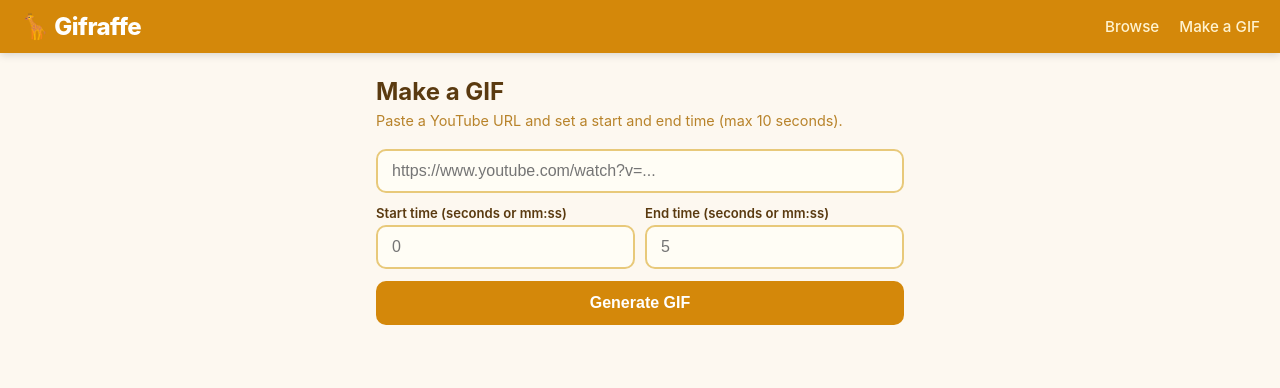
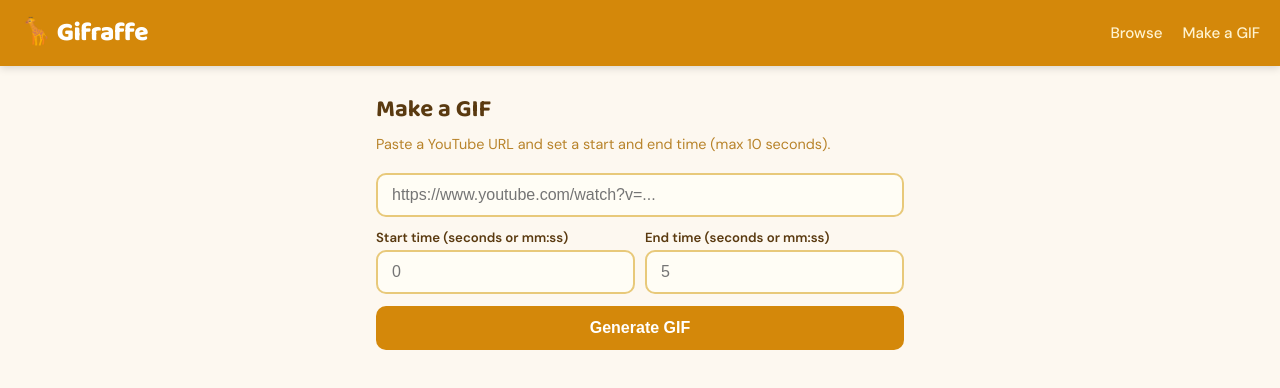
Before and after one commit to pradepkumar/gifraffe, a React (Vite) app in the folder frontend/: page /make in a window 1280 px wide. Shown: the top 388 px of the page. Built offline with nearby package versions, Linux system fonts and the light colour scheme.

Commit message:
feat(typography): add Baloo 2 display font and DM Sans body font

```diff
--- a/frontend/index.html
+++ b/frontend/index.html
@@ -4,9 +4,12 @@
     <meta charset="UTF-8" />
     <meta name="viewport" content="width=device-width, initial-scale=1.0" />
     <title>Gifraffe</title>
+    <link rel="preconnect" href="https://fonts.googleapis.com">
+    <link rel="preconnect" href="https://fonts.gstatic.com" crossorigin>
+    <link href="https://fonts.googleapis.com/css2?family=Baloo+2:wght@600;700;800&family=DM+Sans:ital,opsz,wght@0,9..40,400;0,9..40,500;0,9..40,600;1,9..40,400&display=swap" rel="stylesheet">
     <style>
       * { box-sizing: border-box; margin: 0; padding: 0; }
-      body { font-family: -apple-system, BlinkMacSystemFont, 'Segoe UI', sans-serif; background: #fdf8f0; color: #2c1a0e; }
+      body { font-family: 'DM Sans', sans-serif; background: #fdf8f0; color: #2c1a0e; }
       :focus-visible {
         outline: 2px solid #d4880a;
         outline-offset: 2px;
@@ -41,6 +44,16 @@
         --radius-md: 10px;
         --radius-lg: 12px;
         --radius-pill: 20px;
+
+        /* Typography */
+        --font-display: 'Baloo 2', sans-serif;
+        --font-body: 'DM Sans', sans-serif;
+        --text-xs: 0.75rem;    /* 12px — captions, bylines */
+        --text-sm: 0.825rem;   /* ~13px — tags, secondary labels */
+        --text-base: 1rem;     /* 16px — body, inputs */
+        --text-lg: 1.125rem;   /* 18px — subheadings */
+        --text-xl: 1.375rem;   /* 22px — page headings */
+        --text-2xl: 1.625rem;  /* 26px — logo */
       }
     </style>
   </head>
--- a/frontend/src/App.jsx
+++ b/frontend/src/App.jsx
@@ -14,8 +14,9 @@ const styles = {
   },
   logo: {
     color: '#fff',
+    fontFamily: 'var(--font-display)',
     fontWeight: 800,
-    fontSize: '1.5rem',
+    fontSize: 'var(--text-2xl)',
     textDecoration: 'none',
     letterSpacing: '-0.5px',
   },
--- a/frontend/src/components/GifModal.jsx
+++ b/frontend/src/components/GifModal.jsx
@@ -115,7 +115,7 @@ export default function GifModal({ gif, onClose, onTagClick }) {
         </button>
         <img src={gif.gif_url} alt={gif.title} style={{ width: '100%', display: 'block' }} />
         <div style={{ padding: 16 }}>
-          <h3 id="gif-modal-title" style={{ marginBottom: 8 }}>{gif.title}</h3>
+          <h3 id="gif-modal-title" style={{ marginBottom: 8, fontFamily: 'var(--font-display)', fontWeight: 700 }}>{gif.title}</h3>
           {gif.description && (
             <p style={{ color: 'var(--color-brown-light)', fontSize: '0.9rem', marginBottom: 10 }}>{gif.description}</p>
           )}
@@ -132,7 +132,7 @@ export default function GifModal({ gif, onClose, onTagClick }) {
               Share
             </button>
           </div>
-          <p style={{ marginTop: 10, fontSize: '0.78rem', color: 'var(--color-brown-faint)' }}>
+          <p style={{ marginTop: 10, fontSize: 'var(--text-xs)', color: 'var(--color-brown-faint)' }}>
             Submitted by {gif.submitter_name}
           </p>
         </div>
--- a/frontend/src/components/ProgressSteps.jsx
+++ b/frontend/src/components/ProgressSteps.jsx
@@ -21,7 +21,7 @@ export default function ProgressSteps({ currentStep }) {
                 {done ? '✓' : i + 1}
               </div>
               <span style={{
-                fontSize: '0.7rem', marginTop: 4, textAlign: 'center',
+                fontSize: 'var(--text-xs)', marginTop: 4, textAlign: 'center',
                 color: done || active ? 'var(--color-brown-light)' : 'var(--color-brown-faint)',
                 fontWeight: active ? 700 : 400,
               }}>
--- a/frontend/src/components/TagChip.jsx
+++ b/frontend/src/components/TagChip.jsx
@@ -10,7 +10,7 @@ export default function TagChip({ tag, onClick }) {
         color: 'var(--color-brown-light)',
         borderRadius: 'var(--radius-pill)',
         padding: '3px 10px',
-        fontSize: '0.78rem',
+        fontSize: 'var(--text-xs)',
         fontWeight: 600,
         cursor: onClick ? 'pointer' : 'default',
         userSelect: 'none',
--- a/frontend/src/pages/Admin.jsx
+++ b/frontend/src/pages/Admin.jsx
@@ -95,7 +95,7 @@ export default function Admin() {
   if (!authed) {
     return (
       <div style={{ maxWidth: 360, margin: '60px auto', padding: 24 }}>
-        <h2 style={{ marginBottom: 20, color: 'var(--color-brown-mid)' }}>Admin Login</h2>
+        <h2 style={{ marginBottom: 20, color: 'var(--color-brown-mid)', fontFamily: 'var(--font-display)', fontWeight: 700 }}>Admin Login</h2>
         <form onSubmit={handleLogin} style={{ display: 'flex', flexDirection: 'column', gap: 12 }}>
           <input
             type="password"
@@ -118,7 +118,7 @@ export default function Admin() {
   return (
     <div style={{ maxWidth: 700, margin: '0 auto', padding: '24px 16px' }}>
       <div style={{ display: 'flex', justifyContent: 'space-between', alignItems: 'center', marginBottom: 20 }}>
-        <h2 style={{ color: 'var(--color-brown-mid)' }}>Approval Queue</h2>
+        <h2 style={{ color: 'var(--color-brown-mid)', fontFamily: 'var(--font-display)', fontWeight: 700 }}>Approval Queue</h2>
         <button onClick={loadQueue} style={{ background: 'var(--color-cream-chip)', border: 'none', borderRadius: 'var(--radius-sm)', padding: '8px 14px', cursor: 'pointer', fontWeight: 600 }}>
           Refresh
         </button>
@@ -170,7 +170,7 @@ export default function Admin() {
                 {CATEGORIES.map(c => <option key={c} value={c}>{c}</option>)}
               </select>
             </div>
-            <p style={{ fontSize: '0.82rem', color: 'var(--color-brown-faint)', marginBottom: 12 }}>
+            <p style={{ fontSize: 'var(--text-sm)', color: 'var(--color-brown-faint)', marginBottom: 12 }}>
               By {gif.submitter_name}{gif.submitter_email ? ` (${gif.submitter_email})` : ''} ·{' '}
               <a href={gif.source_url} target="_blank" rel="noreferrer" style={{ color: 'var(--color-amber)' }}>
                 Source ({gif.source_start}s – {gif.source_end}s)
--- a/frontend/src/pages/Make.jsx
+++ b/frontend/src/pages/Make.jsx
@@ -122,7 +122,7 @@ export default function Make() {
 
   return (
     <div style={{ maxWidth: 560, margin: '0 auto', padding: '24px 16px' }}>
-      <h2 style={{ marginBottom: 6, color: 'var(--color-brown-mid)' }}>Make a GIF</h2>
+      <h2 style={{ marginBottom: 6, color: 'var(--color-brown-mid)', fontFamily: 'var(--font-display)', fontWeight: 700 }}>Make a GIF</h2>
       <p style={{ color: 'var(--color-brown-faint)', marginBottom: 20, fontSize: '0.9rem' }}>
         Paste a YouTube URL and set a start and end time (max 10 seconds).
       </p>
@@ -190,7 +190,7 @@ export default function Make() {
           )}
           {showForm && !submitDone && (
             <div style={{ marginTop: 16 }}>
-              <h3 style={{ marginBottom: 14, color: 'var(--color-brown-mid)' }}>Submit details</h3>
+              <h3 style={{ marginBottom: 14, color: 'var(--color-brown-mid)', fontFamily: 'var(--font-display)', fontWeight: 700 }}>Submit details</h3>
               <MetadataForm onSubmit={handleSubmit} loading={submitLoading} categories={CATEGORIES} />
             </div>
           )}
@@ -206,7 +206,7 @@ const inputStyle = {
   background: 'var(--color-cream-card)',
   boxSizing: 'border-box',
 }
-const labelStyle = { display: 'block', fontSize: '0.82rem', fontWeight: 600, color: 'var(--color-brown-mid)', marginBottom: 4 }
+const labelStyle = { display: 'block', fontSize: 'var(--text-sm)', fontWeight: 600, color: 'var(--color-brown-mid)', marginBottom: 4 }
 const actionBtn = (bg, color, border = 'none') => ({
   background: bg, color, border, borderRadius: 'var(--radius-md)',
   padding: '11px 18px', fontWeight: 700, cursor: 'pointer',
```
